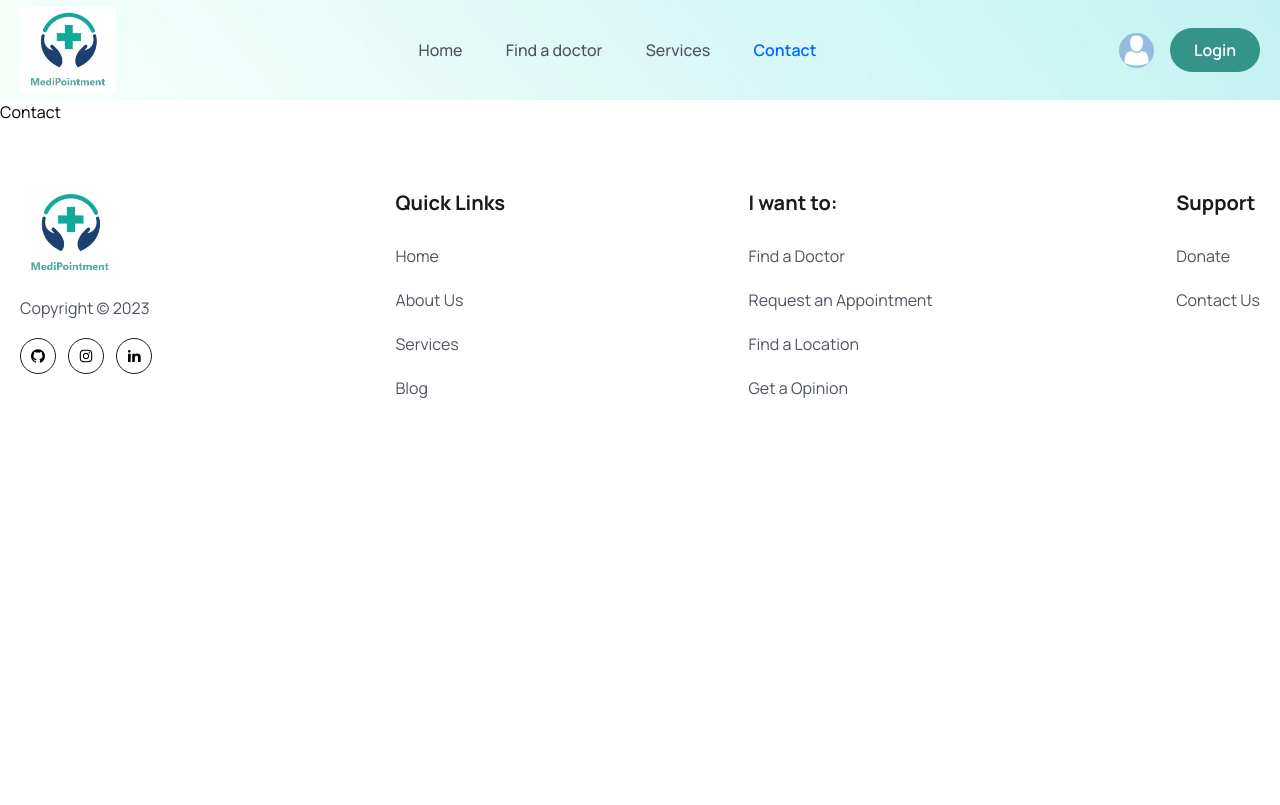
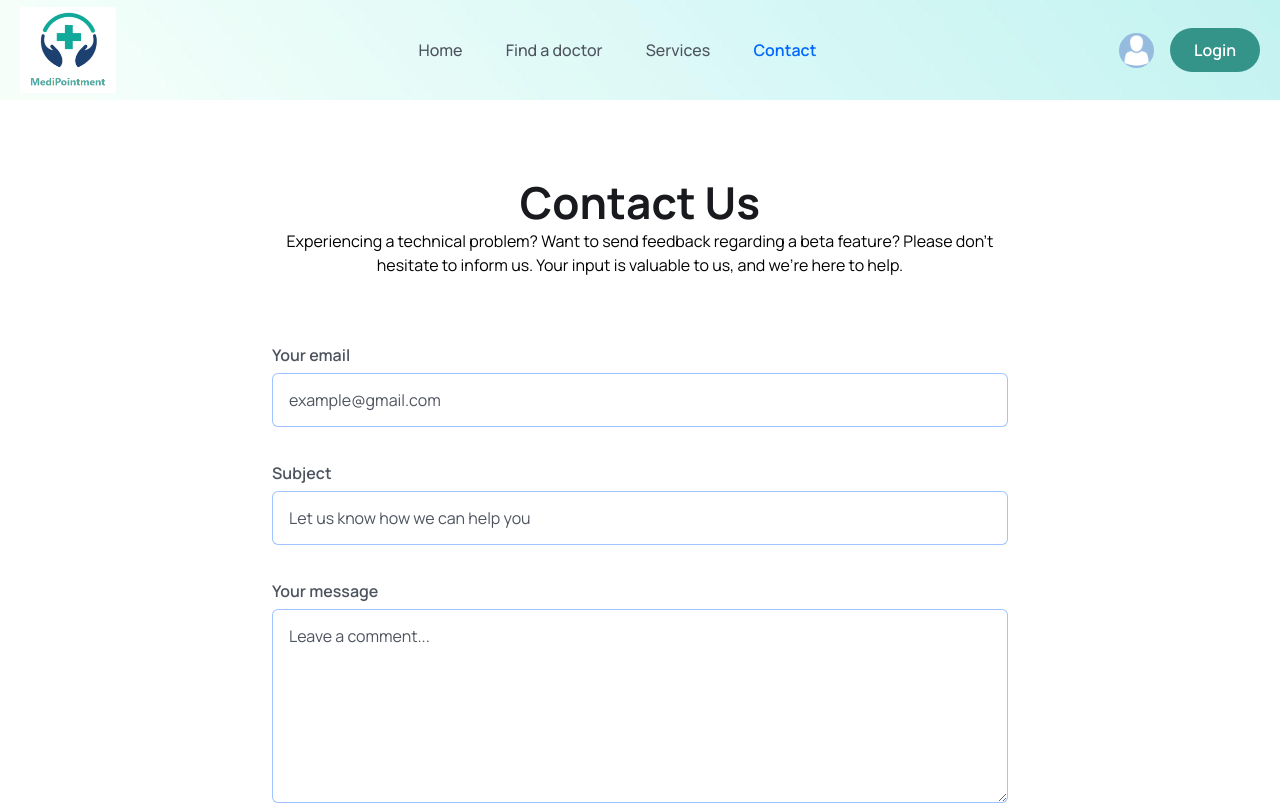
Before and after one commit to bettitaksas/medi-pointment, a React (Vite) app in the folder frontend/: page /contact in a window 1280 px wide. Shown: the top 805 px of the page. Built offline with nearby package versions, Linux system fonts and the light colour scheme.

Commit message:
add contact

```diff
--- a/frontend/src/index.css
+++ b/frontend/src/index.css
@@ -28,6 +28,14 @@
     .header {
         @apply bg-[url('./assets/images/mask.png')] bg-no-repeat bg-center bg-cover w-full h-[100px] leading-[100px];
     }
+
+    .form__label {
+        @apply text-textColor text-[16px] leading-7 font-semibold mb-2;
+      }
+
+      .form__input {
+        @apply w-full px-4 py-3 border border-solid border-[#0066ff61] focus:outline-none focus:border-[#0067FF] text-[16px] leading-7 text-headingColor placeholder:text-textColor rounded-md cursor-pointer;
+      }
 }
 
 @media only screen and (max-width: 1024px) {
--- a/frontend/src/pages/Contact.jsx
+++ b/frontend/src/pages/Contact.jsx
@@ -1,7 +1,57 @@
-import React from 'react';
-
 const Contact = () => {
-    return <div>Contact</div>;
+    return (
+        <section>
+            <div className='px-4 mx-auto max-w-screen-md'>
+                <h2 className='heading text-center '>Contact Us</h2>
+                <p className='mb-8 lg:mb-16 font-light text-center text__para'>
+                    Experiencing a technical problem? Want to send feedback
+                    regarding a beta feature? Please don&apos;t hesitate to
+                    inform us. Your input is valuable to us, and we&apos;re here
+                    to help.
+                </p>
+                <form action='#' className='space-y-8'>
+                    <div>
+                        <label htmlFor='email' className='form__label '>
+                            Your email
+                        </label>
+                        <input
+                            type='email'
+                            id='email'
+                            className='form__input mt-1'
+                            placeholder='example@gmail.com'
+                            required
+                        />
+                    </div>
+                    <div>
+                        <label htmlFor='subject' className='form__label '>
+                            Subject
+                        </label>
+                        <input
+                            type='text'
+                            id='subject'
+                            className='form__input  mt-1'
+                            placeholder='Let us know how we can help you'
+                            required
+                        />
+                    </div>
+                    <div className='sm:col-span-2'>
+                        <label htmlFor='message' className='form__label'>
+                            Your message
+                        </label>
+                        <textarea
+                            id='message'
+                            rows='6'
+                            className='form__input  mt-1'
+                            placeholder='Leave a comment...'
+                        ></textarea>
+                    </div>
+                    <button type='submit' className='btn  rounded  sm:w-fit  '>
+                        Send message
+                    </button>
+                </form>
+            </div>
+        </section>
+    );
 };
 
 export default Contact;
--- a/frontend/src/pages/Signup.jsx
+++ b/frontend/src/pages/Signup.jsx
@@ -41,10 +41,10 @@
             <div className='max-w-[1170px] mx-auto '>
                 <div className='grid grid-cols-1 lg:grid-cols-2 '>
                     {/* =====img box===== */}
-                    <div className='hidden lg:block bg-primaryColor rounded-l-lg'>
-                        <figure className='rounded-l-lg'>
+                    <div className='hidden lg:block rounded-lg'>
+                        <figure className='rounded-lg'>
                             <img
-                                className='w-full rounded-l-lg'
+                                className='w-full rounded-lg'
                                 src={signupImg}
                                 alt=''
                             />
```
